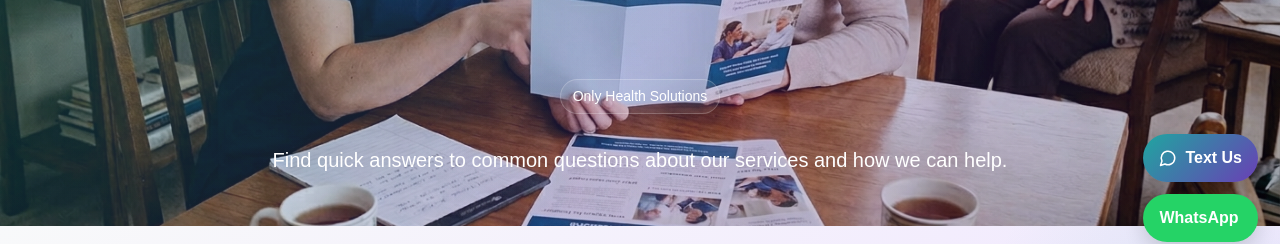
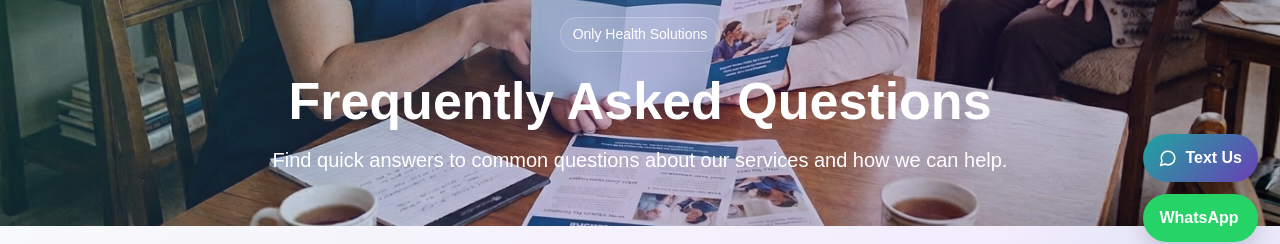
Before and after one commit to hguzha/OnlyHeathSolutions, a Next.js app in the folder OnlyHealthSolutions-github-ready/: page /faq in a window 1280 px wide. Shown: the part 536-780 px from the top of the page. Built offline with nearby package versions, Linux system fonts and the light colour scheme.

Commit message:
Uncomment title prop in PageHero component

```diff
--- a/OnlyHealthSolutions-github-ready/src/app/faq/page.jsx
+++ b/OnlyHealthSolutions-github-ready/src/app/faq/page.jsx
@@ -48,7 +48,7 @@ export default function FAQPage() {
   return (
     <main>
       <PageHero
-        //title="Frequently Asked Questions"
+        title="Frequently Asked Questions"
         subtitle="Find quick answers to common questions about our services and how we can help."
         image="faq1.png"
         height={600}
```
